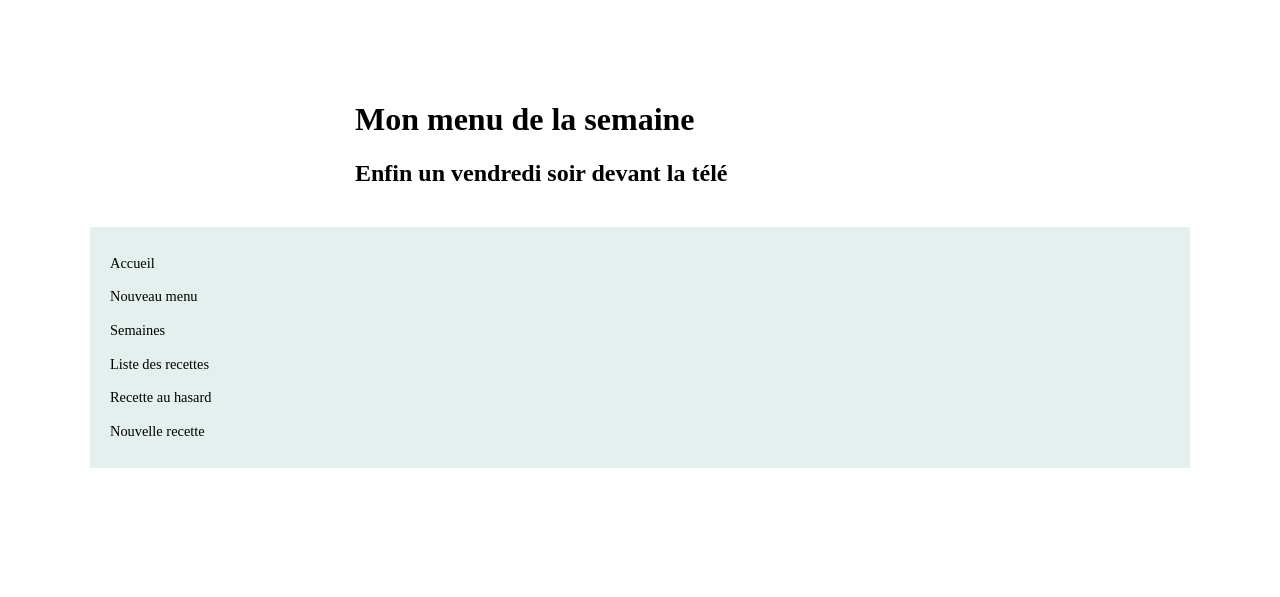
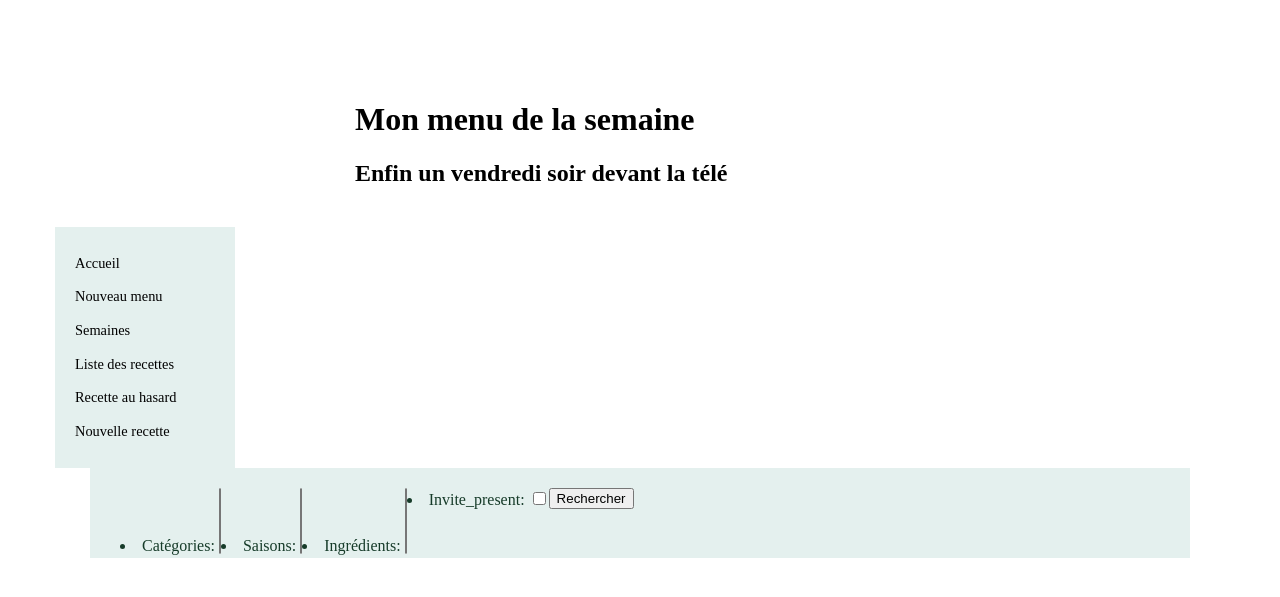
Before and after one commit to VincGit/menu_semaine, a Django app: a page that uses templates/base.html in a window 1280 px wide. Shown: the top 597 px of the page. Run offline with Django 3.2, Linux system fonts and the light colour scheme; data that the repository does not hold is empty.

Commit message:
Add search options in list of recipe

```diff
--- a/menu/forms.py
+++ b/menu/forms.py
@@ -28,3 +28,9 @@ class SemaineRempli(forms.ModelForm):
     class Meta:
         model = SemaineRempli
         fields = ('numero_semaine', 'profil')
+
+
+class SelectionRecetteForm(forms.ModelForm):
+    class Meta:
+        model = SelectionRecette
+        fields = '__all__'
--- a/menu/models.py
+++ b/menu/models.py
@@ -36,6 +36,13 @@ class Recette(models.Model):
 
     def __str__(self):
         return self.nom + self.recette
+
+
+class SelectionRecette(models.Model):
+    categories = models.ManyToManyField('Categorie', verbose_name="Catégories", blank=True)
+    saisons = models.ManyToManyField('Saison', blank=True, verbose_name="Saisons")
+    ingredients = models.ManyToManyField('Ingredient', blank=True, verbose_name="Ingrédients")
+    invite_present = models.BooleanField(default=False, verbose_name="Invite_present")
 
 
 class ReferenceSaison(models.Model):
--- a/menu/templates/menu/liste_recette.html
+++ b/menu/templates/menu/liste_recette.html
@@ -1,10 +1,17 @@
 {% extends "base.html" %}
 {% block title %}La liste des recettes{% endblock %}
 {% block contenu %}
-    <h2Toutes les recettes</h2>
 
+    <form action="{% url "liste_recette" %}" method="post">
+    {% csrf_token %}
+    {{ selection_form.as_ul }}
+    <input type="submit" value="Rechercher" />
+    </form>
 
-    {% for recette in liste_recette %}
+    </br>
+    </br>
+
+    {% for recette in recettes %}
     <p>
     <a href="{% url "voir_detail" recette.id %}">{{ recette.nom }}</a>
     </p>
--- a/menu/views.py
+++ b/menu/views.py
@@ -162,6 +162,7 @@ def reediter_menu_semaine(request):
     formset = repas_form_set(queryset=semaine.repas_set.all().order_by('ordre'))
     return render(request, 'menu/generer_menu.html', {'repas_semaine': semaine, 'formset': formset})
 
+
 def menu_modifier(request, form_id):
     print('menu_modifier')
     semaine_id = request.session.get('semaine_id')
@@ -189,7 +190,7 @@ def menu_modifier(request, form_id):
             repas = semaine.repas_set.get(id=form_id)
 
             # we get an associated list of matching receipts
-            recettes = trouver_recette(repas)
+            recettes = trouver_recette_de_repas(repas)
             # if receipts are found we chose one
             if recettes:
                 repas.recette = random.choice(recettes)
@@ -206,6 +207,7 @@ def menu_modifier(request, form_id):
             return render(request, 'menu/generer_menu.html',  {'repas_semaine': semaine, 'formset': formset})
     else:
         print("On ne devrait pas etre ici")
+
 
 def entrer_recette(request):
     if request.method == 'POST':  # S'il s'agit d'une requête POST
@@ -236,9 +238,81 @@ def verifier_semaine_duplique(request, numero_semaine):
 
 
 def liste_recette(request):
-    liste_recette = models.Recette.objects.all()
-    return render(request, 'menu/liste_recette.html', {'liste_recette':
-                                                           liste_recette})
+    recettes = []
+    if request.method == 'POST':
+        form = forms.SelectionRecetteForm(request.POST)
+        if form.is_valid():
+            recettes = selectionner_recette(form)
+            print("recettes", recettes)
+        else:
+            print("form for liste_recette is not valid")
+    else:
+        form = forms.SelectionRecetteForm()
+
+    return render(request, 'menu/liste_recette.html', {'recettes': recettes, 'selection_form': form})
+
+def selectionner_recette(selection_form):
+    query_object = Q()
+    requete_trouve = False
+    requete_vide = True
+
+    # on recupere le nom des saisons et des categories dans des
+    # listes locales
+    categories = [categorie.nom for categorie in selection_form.cleaned_data['categories']]
+    saisons = [saison.nom for saison in selection_form.cleaned_data['saisons']]
+    ingredients = [ingredient.nom for ingredient in selection_form.cleaned_data['ingredients']]
+    invite_present = selection_form.cleaned_data['invite_present']
+
+    print("categorie: ", categories)
+    print("saisons: ", saisons)
+    print("ingredients: ", ingredients)
+    print("invite: ", invite_present)
+
+    if not saisons or "Indifférent" in saisons:
+        print("saison indifferente")
+        if not categories or "Indifférent" in categories:
+            print("et cat indifferente")
+            requete_trouve = True
+            # pas de critere donc la query est vide
+        else:
+            print("mais pas cat indifferente")
+            requete_trouve = True
+            requete_vide = False
+            query_object = Q(categorie__in=selection_form.cleaned_data['categories']) | Q(categorie__nom="Indifférent")
+
+    if not requete_trouve:
+        if not categories or "Indifférent" in categories:
+            print("cat indifferente")
+            requete_trouve = True
+            requete_vide = False
+            query_object = Q(saison__in=selection_form.cleaned_data['saisons']) | Q(saison__nom="Indifférent")
+        else:
+            print("tout compte")
+            requete_trouve = True
+            requete_vide = False
+            query_object = Q(categorie__in=selection_form.cleaned_data['categories']) | Q(categorie__nom="Indifférent")
+            query_object.add(Q(saison__in=selection_form.cleaned_data['saisons']) | Q(saison__nom="Indifférent"), Q.AND)
+    # On regarde ensuite s'il y a des invites
+    if invite_present:
+        print("repas invite")
+        requete_vide = False
+        query_object.add(Q(OK_invites=True), Q.AND)
+
+    # On regarde enfin si des ingredients sont specifies
+    if ingredients:
+        print("Il y a des ingredients specifies")
+        requete_vide = False
+        query_object.add(Q(ingredients__in=selection_form.cleaned_data['ingredients']), Q.AND)
+
+    # ici le query_object est pret, on fait donc la query a la base
+    if not requete_vide:
+        print("ici")
+        print(query_object)
+        recettes = models.Recette.objects.filter(query_object)
+    else:
+        print("la")
+        recettes = models.Recette.objects.all()[::1]
+    return recettes
 
 
 def voir_detail(request, id):
@@ -273,7 +347,7 @@ def voir_semaine(request, semaine_id):
         return render(request, 'menu/generer_menu.html')
 
 
-def trouver_recette(repas):
+def trouver_recette_de_repas(repas):
     query_object = Q()
     requete_trouve = False
     requete_vide = True
@@ -282,14 +356,13 @@ def trouver_recette(repas):
     if repas.libre_choix:
         return None
     else:
-        # on recupere le nom des saisons et des categories dans des
-        # listes locales
-        nom_saison = [saison.nom for saison in repas.saison.all()]
-        nom_categorie = [categorie.nom for categorie
-                         in repas.categorie.all()]
-        if "Indifférent" in nom_saison:
+        # on recupere le nom des saisons et des categories dans des listes locales
+        saisons = [saison.nom for saison in repas.saison.all()]
+        categories = [categorie.nom for categorie in repas.categorie.all()]
+
+        if "Indifférent" in saisons:
             print("saison indifferent")
-            if "Indifférent" in nom_categorie:
+            if "Indifférent" in categories:
                 print("et cat indifferente")
                 requete_trouve = True
                 # pas de critere donc la query est vide
@@ -301,7 +374,7 @@ def trouver_recette(repas):
                                Q(categorie__nom="Indifférent")
 
         if not requete_trouve:
-            if "Indifférent" in nom_categorie:
+            if "Indifférent" in categories:
                 print("cat indifferente")
                 requete_trouve = True
                 requete_vide = False
--- a/static/css/style.css
+++ b/static/css/style.css
@@ -109,8 +109,8 @@ body {
 
 /* Contenu */
 .contenu {
-    margin-left: 200px; /* -> 8 */
-    margin-right: 200px; /* -> 8 */
+    margin-left: 10px; /* -> 8 */
+    margin-right: 10px; /* -> 8 */
     padding: 10px 20px;
     background: #E4F0EE;
 }
--- a/templates/base.html
+++ b/templates/base.html
@@ -20,7 +20,6 @@
 {% endblock %}
 </div>
 
-<div id="centre">
 <div id="navigation">
 	<ul>
 		<li><a href="{% url "accueil" %}">Accueil</a></li>
@@ -32,6 +31,7 @@
 	</ul>
 </div>
 
+<div id="centre">
 	<div class="contenu">
 	{% block contenu %}
 	{% endblock %}
```
Lines whose indentation alone changed are shown as unchanged.
